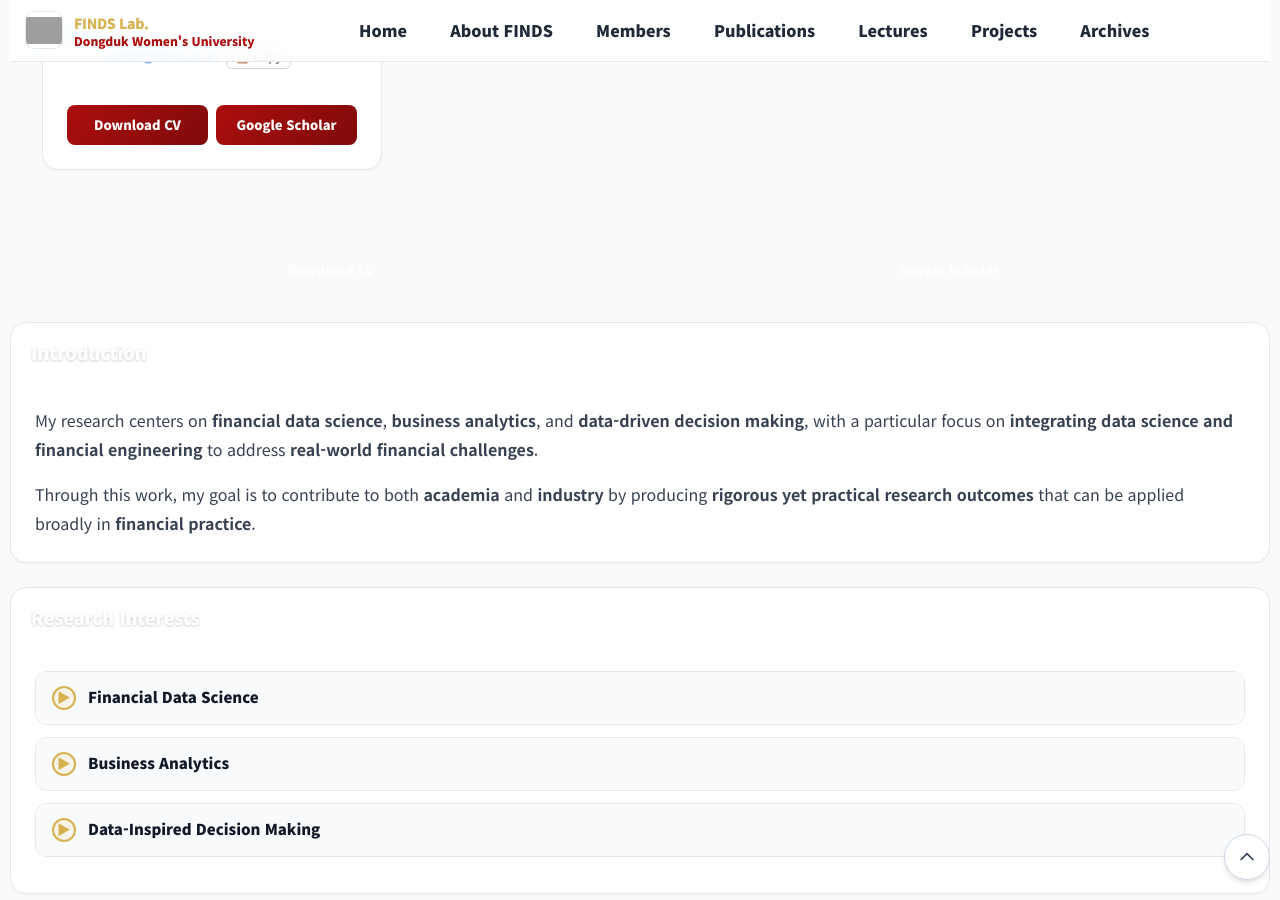
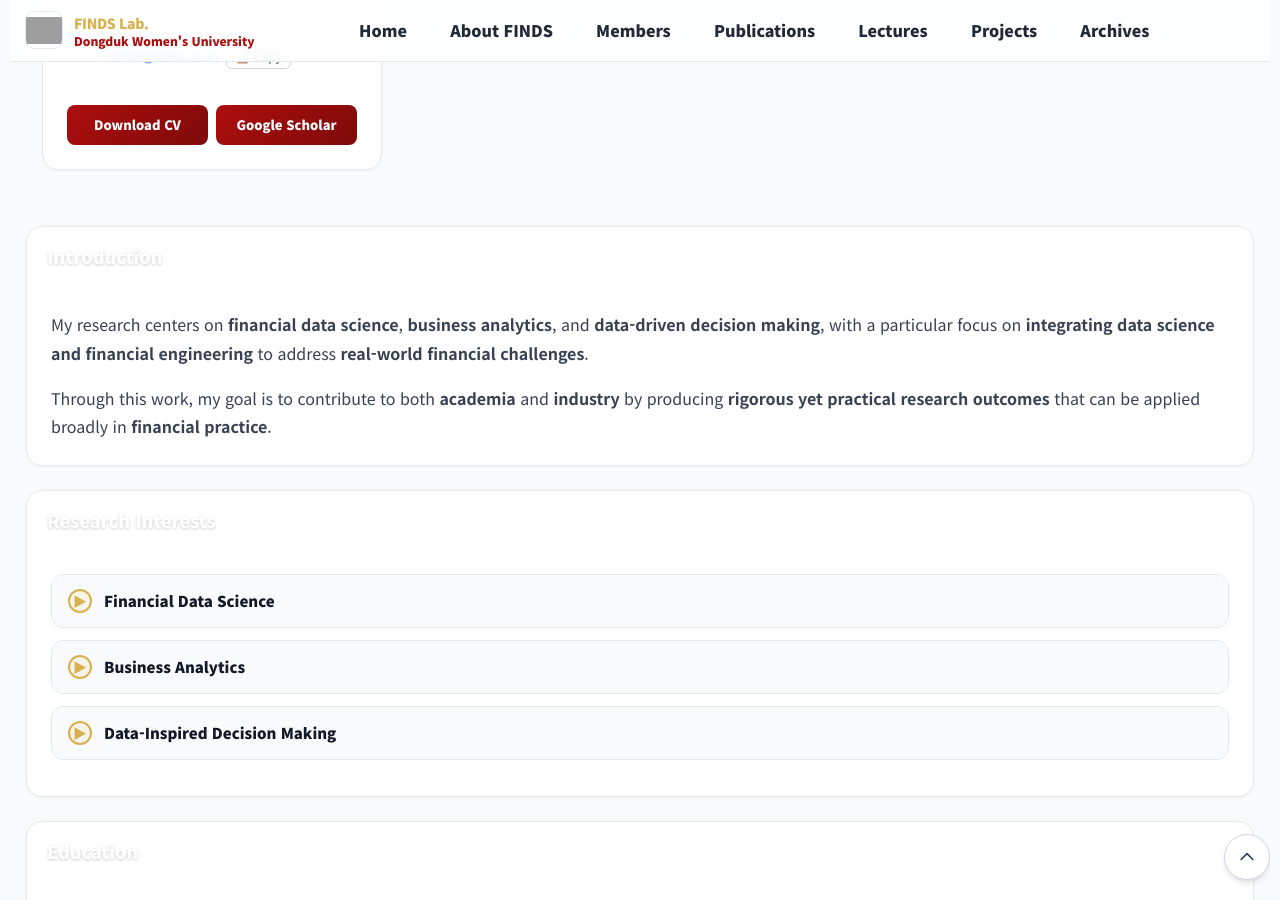
Before and after one commit to FinDS-Lab/site, a Jekyll site: the page built from members-director.html, in a window 1280 px wide and 900 px high, scrolled down 1125 px. Built offline with Jekyll 4.4.1, drawn with Linux system fonts in a browser that asks for light colours; nearby versions of some CDN libraries; some of the changed lines change nothing that is shown; grey boxes are pictures that could not be loaded.

Commit message:
Update members-director.html

```diff
--- a/members-director.html
+++ b/members-director.html
@@ -1426,9 +1426,7 @@
                 <span class="profile-label">E-mail</span>
                 <span class="profile-value" style="display:flex; align-items:center; gap:6px;">
                   <a href="mailto:ischoi@dwu.ac.kr">ischoi@dwu.ac.kr</a>
-                 <button class="copy-btn" data-copy-email title="이메일 복사">
-                   📋 Copy
-                 </button>
+                  <button class="copy-btn" data-copy-email title="이메일 복사">📋 Copy</button>
                 </span>
               </div>
             </div>
@@ -1482,8 +1480,9 @@
 <script>
   (function(){
     const EMAIL = "ischoi@dwu.ac.kr";
-    document.querySelectorAll('[data-copy-email]').forEach(btn=>{
-      btn.addEventListener('click', async ()=>{
+    document.addEventListener('click', async (e)=>{
+      const btn = e.target.closest('[data-copy-email]');
+      if(!btn) return;
       try{
         await navigator.clipboard.writeText(EMAIL);
         const originalText = btn.textContent;
@@ -1497,30 +1496,7 @@
         alert('복사에 실패했습니다. 잠시 후 다시 시도해주세요.');
       }
     });
-    });
   })();
-</script>
-
-
-         <div class="button-group">
-           <button class="action-btn" onclick="window.open('{{ '/assets/docs/CV_InsuChoi.pdf' | relative_url }}', '_blank')">Download CV</button>
-           <button class="action-btn" onclick="window.open('https://scholar.google.com/citations?user=EXAMPLE', '_blank')">Google Scholar</button>
-         </div>
-       </div>
-     </div>
-   </aside>
- </div>
-</section>
-
-<script>
-  function copyEmail() {
-    const email = "ischoi@dwu.ac.kr";
-    navigator.clipboard.writeText(email).then(() => {
-      alert("Copied: " + email);
-    }).catch(err => {
-      console.error("Failed to copy text: ", err);
-    });
-  }
 </script>
 
    <!-- Main Content -->
```
Lines whose indentation alone changed are shown as unchanged.
